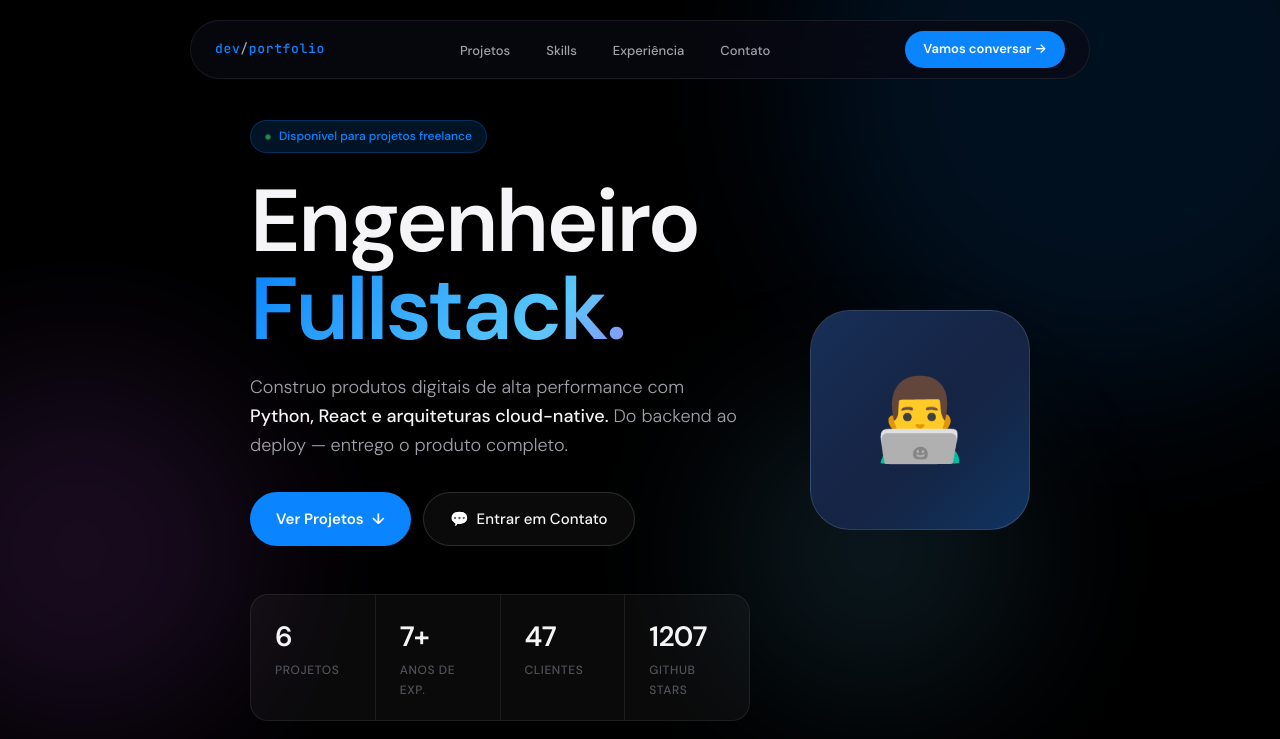
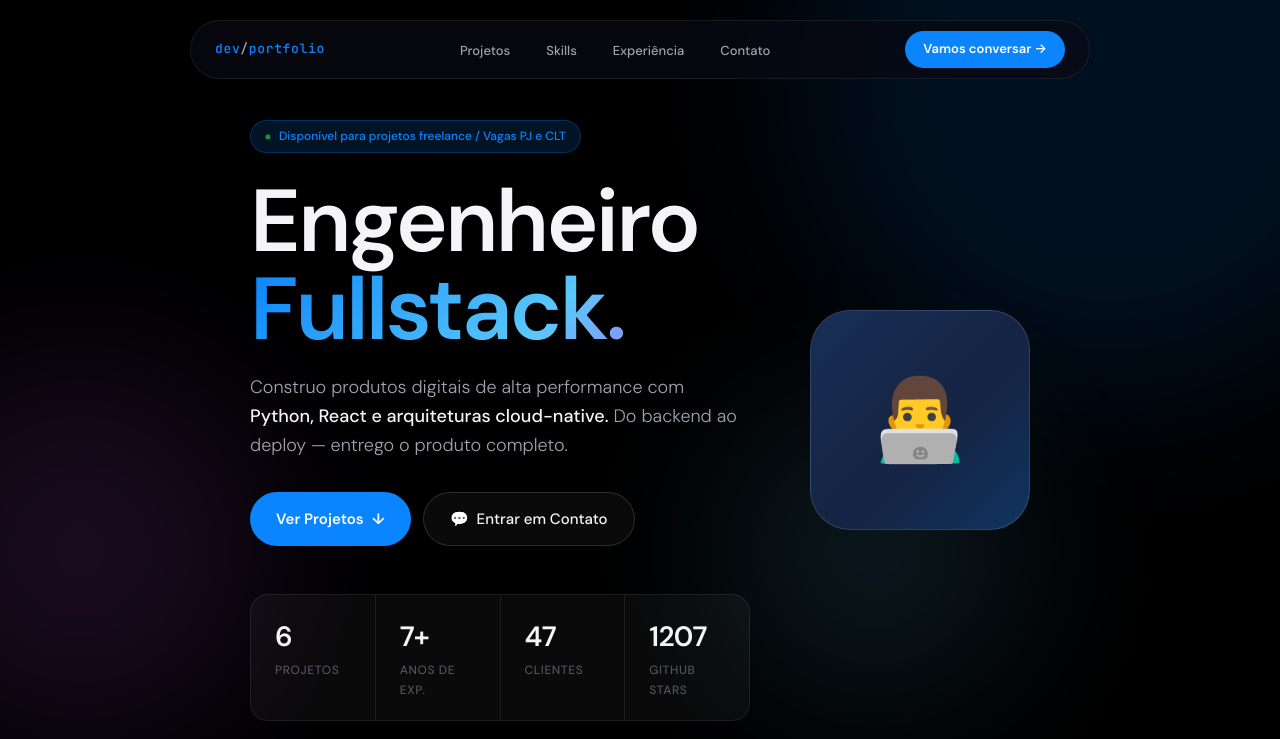
Before and after one commit to erik-flopes/erik-portifolio, a Flask app: page / in a window 1280 px wide. Shown: the top 739 px of the page. Run offline with Flask 3, Linux system fonts and the light colour scheme; some web fonts are replaced.

Commit message:
Update hero badge text

```diff
--- a/templates/index.html
+++ b/templates/index.html
@@ -40,7 +40,7 @@
       <div class="hero-content">
         <div class="hero-badge">
           <span class="dot"></span>
-          Disponível para projetos freelance
+          Disponível para projetos freelance / Vagas PJ e CLT
         </div>
 
         <h1 class="hero-name">
```
